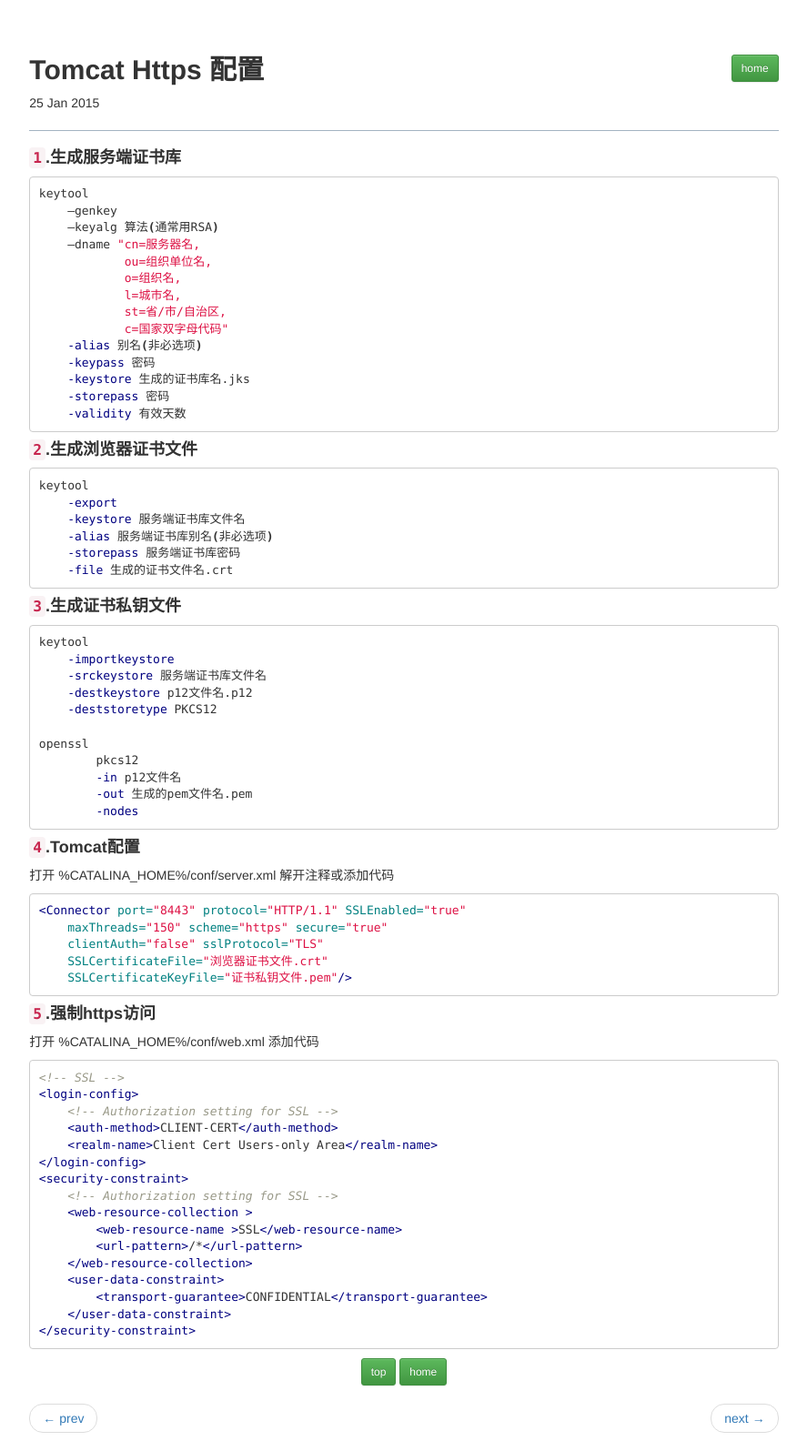
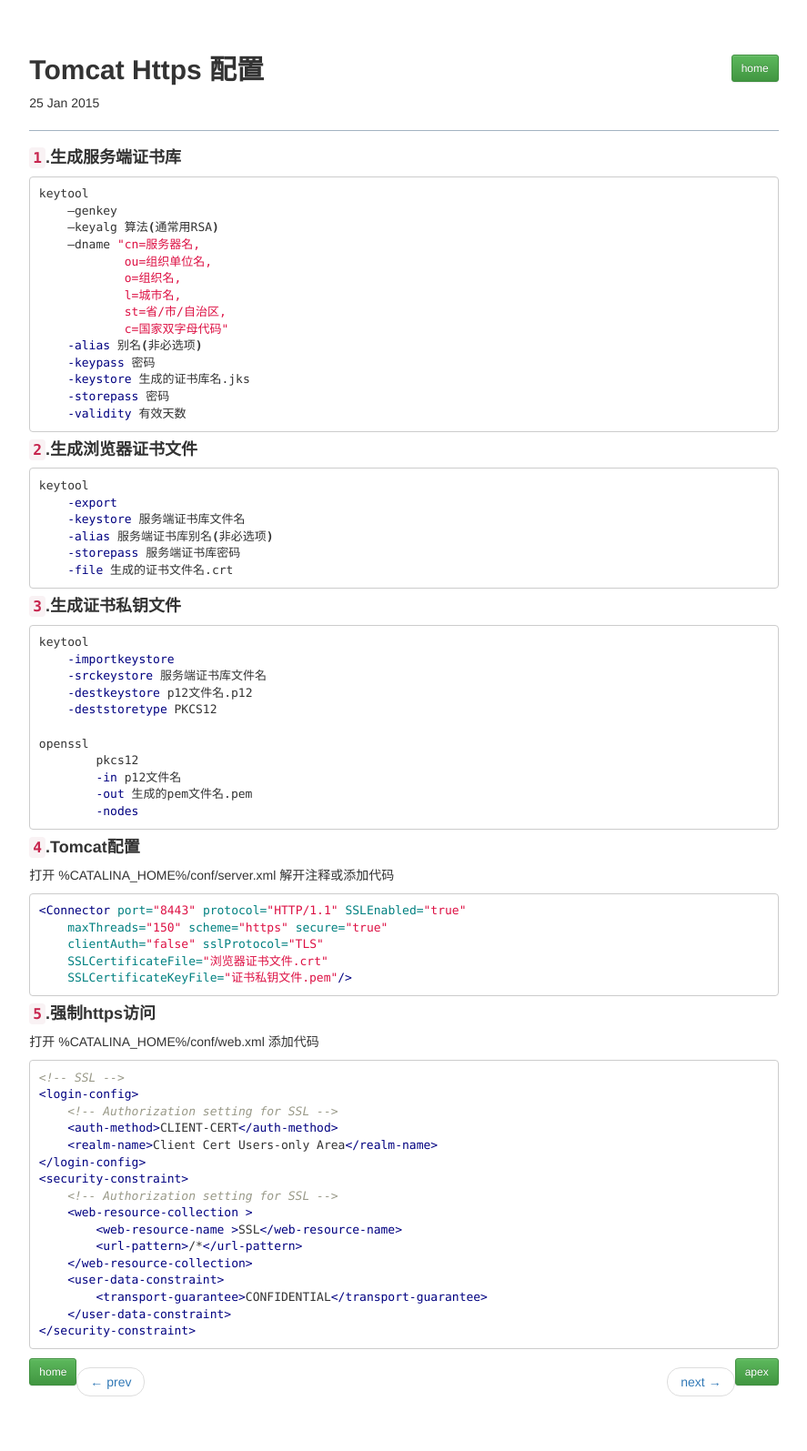
Before and after one commit to bit-ranger/blog, a Jekyll site: the page built from _posts/2015-01-25-tomcat-https.md, in a window 1280 px wide. Shown: the whole page at 91% size, without its empty margins (196-1083 px from the left). Built offline with Jekyll 4.4.1, drawn with Linux system fonts in a browser that asks for light colours; nearby versions of some CDN libraries; Markdown is read by kramdown in place of the engine named in the settings; after the commit the page ends 1555 px from its top, so only the background shows below that.

Commit message:
Update default.html

```diff
--- a/_layouts/default.html
+++ b/_layouts/default.html
@@ -24,7 +24,8 @@
 	                {{ content }}
 	            </div>
 	            <div class="text-center">
-	            	<a href="#" class="btn btn-success btn-sm"> top </a> <a href="/" class="btn btn-success btn-sm"> home </a>
+	            	<a href="/" class="btn btn-success btn-sm float-left"> home </a>
+	            	<a href="#" class="btn btn-success btn-sm float-right"> apex </a>
 	            </div>
                     <nav>
                         <ul class="pager">
```
